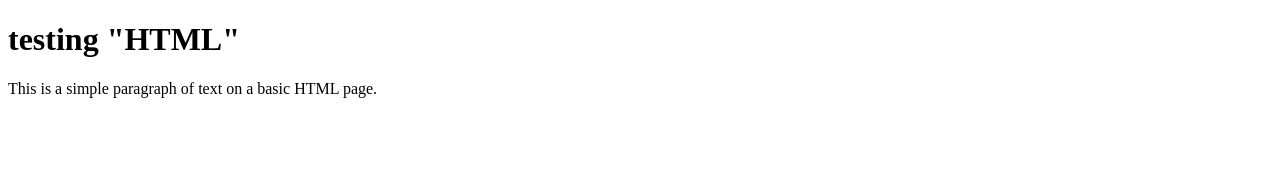
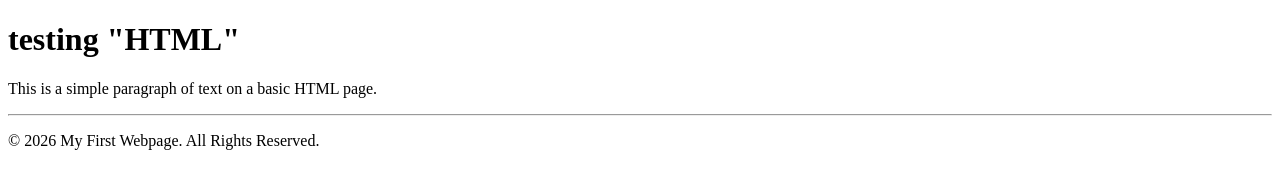
Before and after one commit to amolgumul/Git-practical, a plain HTML site: page index.html in a window 1280 px wide. Drawn offline with Linux system fonts and the light colour scheme.

Commit message:
Footer added in HTML

```diff
--- a/index.html
+++ b/index.html
@@ -9,5 +9,10 @@
     <h1>testing "HTML" </HTML></h1>
     <p>This is a simple paragraph of text on a basic HTML page.</p>
 
+     <footer>
+        <hr>
+        <p>&copy; 2026 My First Webpage. All Rights Reserved.</p>
+    </footer>
+
 </body>
 </html>
```
